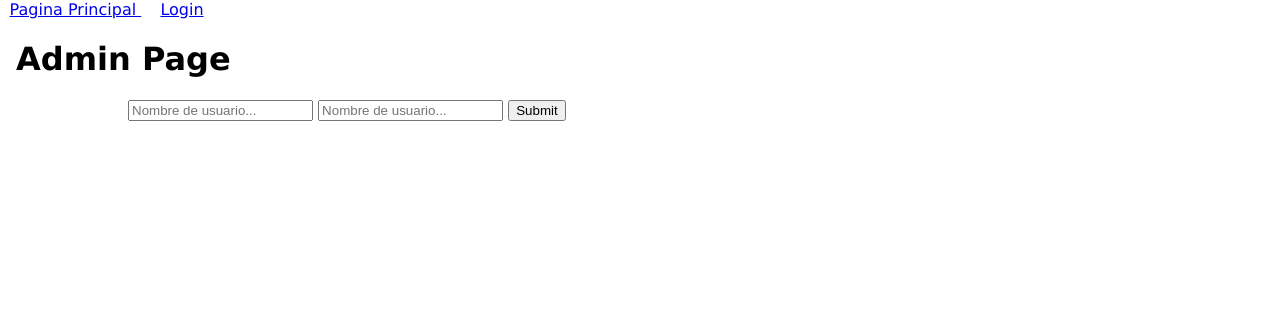
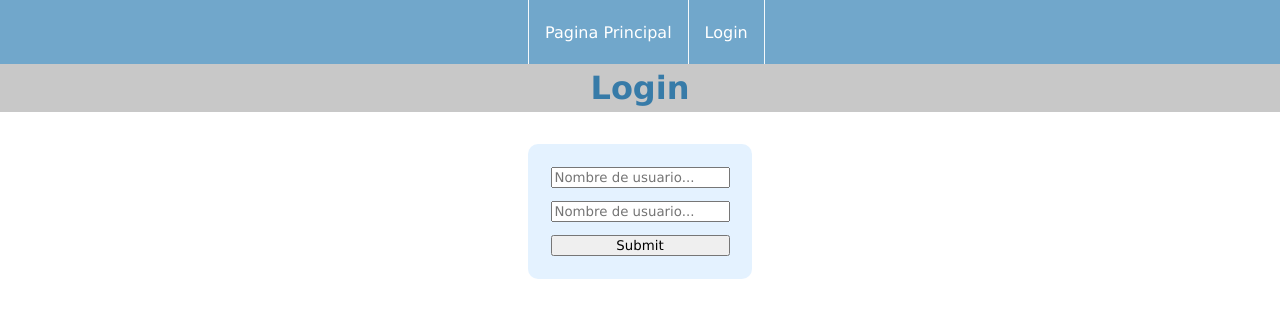
Before and after one commit to ChrisPoul/Industrias-EnGo, a Flask app: page /auth/login in a window 1280 px wide. Shown: the top 318 px of the page. Run offline with Flask 2, Linux system fonts and the light colour scheme.

Commit message:
Improved general look of the website

```diff
--- /dev/null
+++ b/EnGo/static/styles/style-auth.css
@@ -0,0 +1,5 @@
+.auth {
+    background-color: rgba(217, 237, 255, 0.705);
+    border-radius: 10px;
+    padding: 1em;
+}
--- a/EnGo/static/styles/style.css
+++ b/EnGo/static/styles/style.css
@@ -1,18 +1,50 @@
+*{
+    text-decoration: none;
+    font-family: Verdana, Geneva, Tahoma, sans-serif;
+}
 body {
-    max-width: 100%;
+    width: 100vw;
     background: white;
     margin: 0;
     font-family: Verdana, Geneva, Tahoma, sans-serif;
 }
+
 header {
-    width: 100%;
-    height: fit-content;
-    margin: 0 1em;
+    display: flex;
+    width: 100vw;
+    height: 3em;
+    margin: 0;
+    align-items: center;
+    justify-content: center;
+    background-color:rgba(192, 192, 192, 0.87)
+}
+
+nav {
+    display: flex;
+    width: 101%;
+    background-color: #4189b9be;
+    justify-content: center;
+    height: 4em;
 }
 nav a {
-    margin: 0.6em;
+    display: flex;
+    align-items: center;
+    padding: 1em;
+    border-left: 1px solid rgba(255, 255, 255, 0.931);
+    height: auto;
+    color: rgb(255, 255, 255);
 }
+nav a:hover {
+    background-color: #33729c9f;
+}
+nav a:last-child {
+    border-right: 1px solid rgba(255, 255, 255, 0.931);
+}
+
 section {
+    display: flex;
+    justify-content: center;
+    margin-top: 2em;
     margin-left: 10%;
     margin-right: 10%;
 }
@@ -23,3 +55,20 @@ section {
     border: 1px solid #377ba8;
     text-align: center;
 }
+
+h1 {
+    color: #377ba8;
+    display: flex;
+    margin: 0;
+    justify-content: center;
+}
+
+form {
+    display: flex;
+    justify-content: center;
+    flex-direction: column;
+    border-radius: 5px;
+}
+form input {
+    margin: 0.5em;
+}
--- a/EnGo/templates/auth/login-register.html
+++ b/EnGo/templates/auth/login-register.html
@@ -1,11 +1,11 @@
 {% extends "base.html" %}
 
 {% block header %}
-<h1>{%block title %}Admin Page{% endblock %}</h1>
+<h1>{%block title %}Login{% endblock %}</h1>
 {% endblock %}
 
 {% block content %}
-<form method="post">
+<form method="post" class="auth">
     <input name="username" id="username" placeholder="Nombre de usuario...">
     <input name="password" id="password" placeholder="Nombre de usuario...">
     <input type="submit">
--- a/EnGo/templates/base.html
+++ b/EnGo/templates/base.html
@@ -7,6 +7,7 @@
     <meta name="viewport" content="width=device-width, initial-scale=1.0">
     <title>{% block title %}{% endblock %} - EnGo</title>
     <link rel="stylesheet" href="{{ url_for('static', filename='styles/style.css') }}">
+    <link rel="stylesheet" href="{{ url_for('static', filename='styles/style-auth.css') }}">
 </head>
 
 {% include "nav-bar.html" %}
```
